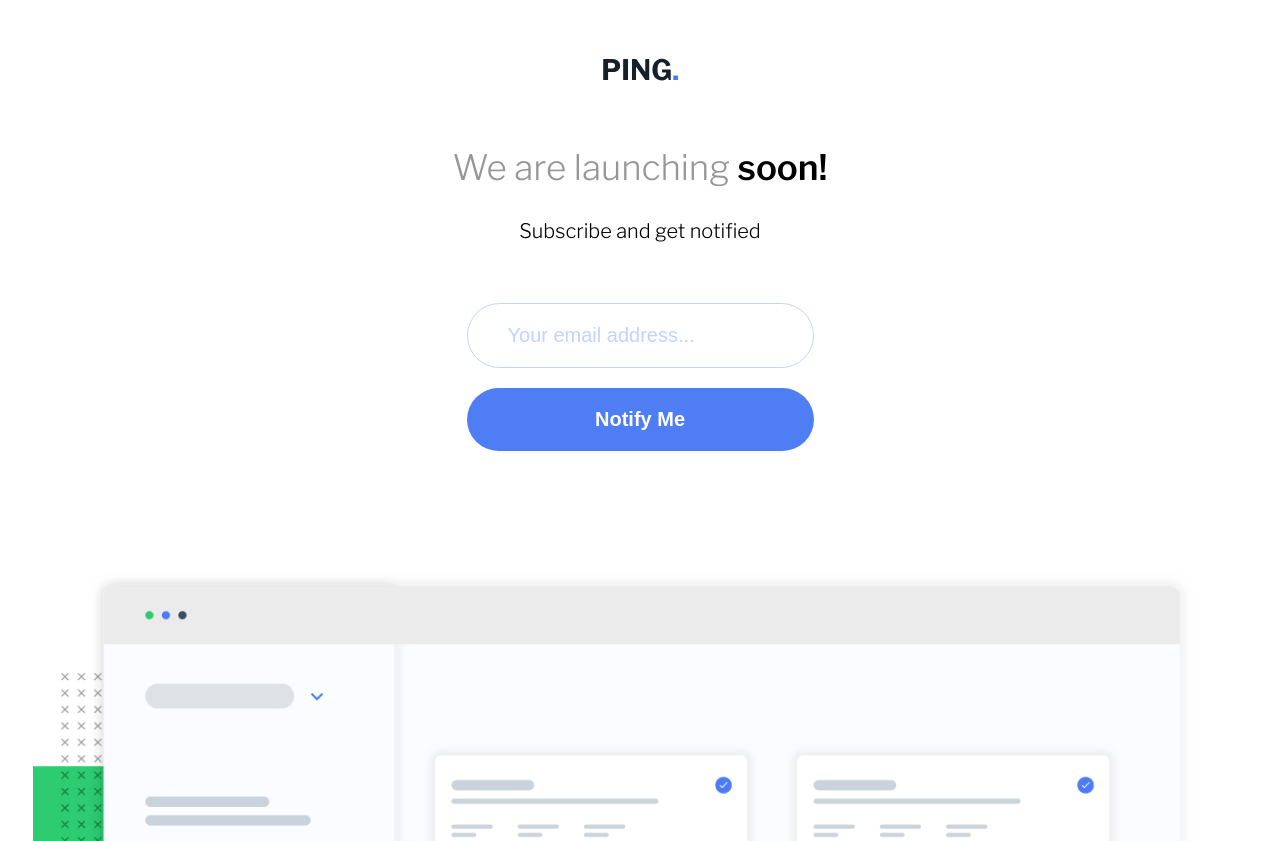
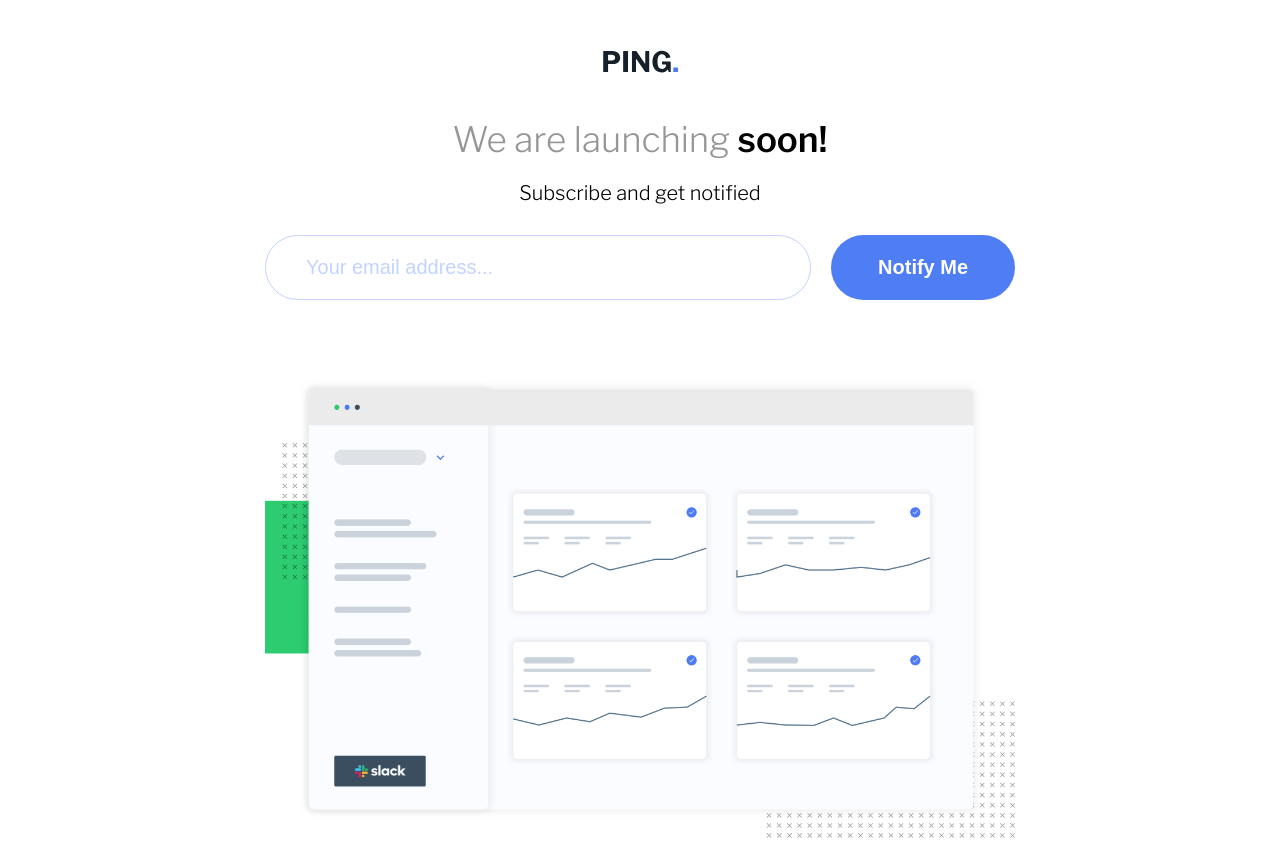
Before and after one commit to KristianDunne/ping-coming-soon-page, a plain HTML site: page index.html in a window 1280 px wide. Shown: the top 841 px of the page. Drawn offline with nearby package versions, Linux system fonts and the light colour scheme.

Commit message:
Implement solution for desktop design

```diff
--- a/style.css
+++ b/style.css
@@ -7,6 +7,8 @@ html {
 body {
     font-family: 'Libre Franklin', sans-serif;
     padding: 50px 25px;
+    max-width: 750px;
+    margin: 0 auto;
 }
 
 .main {
@@ -114,3 +116,38 @@ body {
     font-size: 0.8rem;
     margin-top: 3rem;
 }
+
+
+/* Medium Devices, Desktops */
+@media only screen and (min-width : 992px) {
+    .heading {
+        margin-top: 2rem;
+    }
+
+    .sub-heading {
+        margin-top: 1rem;
+    }
+
+    .hero-image {
+        margin: 4rem 0;
+
+    }
+
+    .form {
+        margin-top: 1.5rem;
+        flex-direction: row;
+        width: 100%;
+        justify-content: center;
+    }
+
+    .form .input-field {
+        width: 75%;
+    }
+
+    .form .submit-button {
+        margin: 0 0 0 1rem;
+        width: 25%;
+    }
+
+
+}
```
